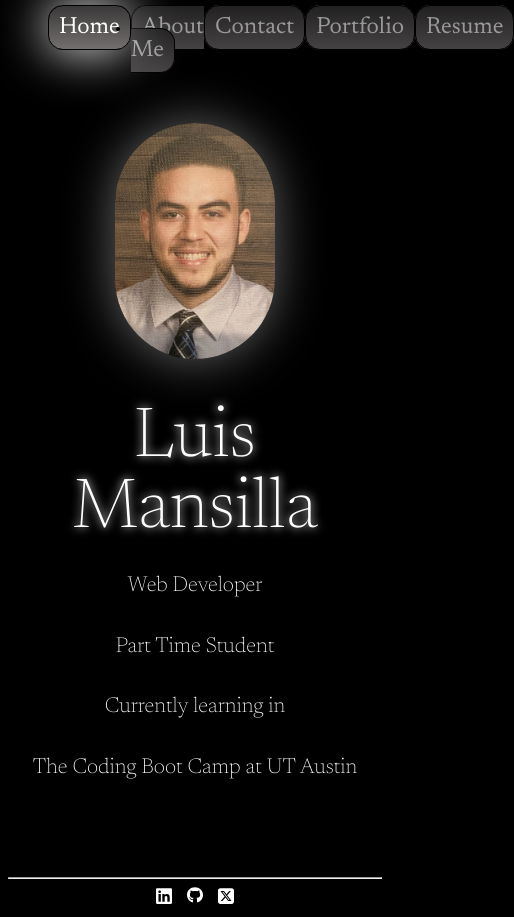
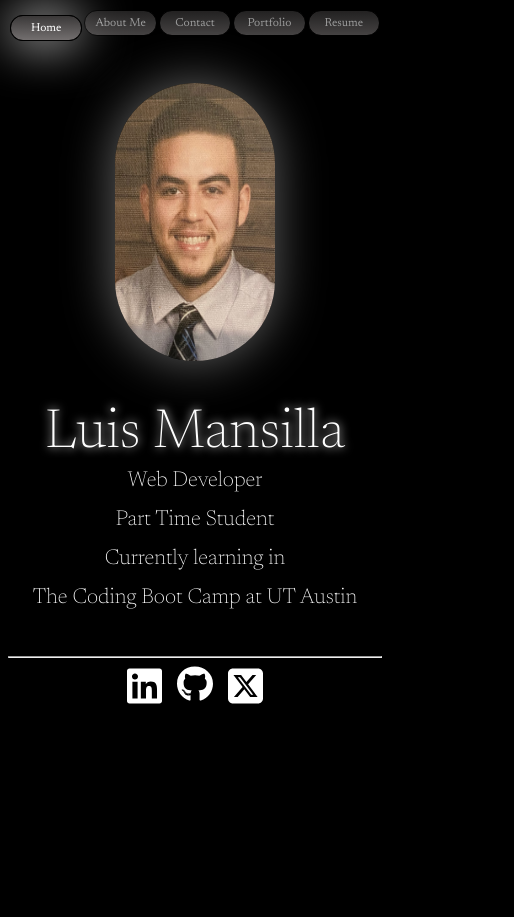
Before and after one commit to lmansilla92/mansilla-react-portfolio, a React (Vite) app: page / in a window 390 px wide. Shown: the whole page, 514 px wide, since content can reach past the window. After the commit the page ends 844 px from the top, so only its background shows below. Built offline with nearby package versions, Linux system fonts and the light colour scheme.

Commit message:
Fixed media queries for mobile for home and portfolio pages

```diff
--- a/src/App.css
+++ b/src/App.css
@@ -441,16 +441,36 @@ h3 {
     .main-links {
         width: 100%;
         flex-direction: row;
-        justify-content: space-around;
+        justify-content: space-between;
+        padding: 0;
+        margin: 1px;
     }
 
     /* makes nav take up entire width */
     .main-nav {
         width: 100%;
+        display: flex;
     }
 
     .main-links li {
-        width: 25%;
+        width: 100%;
+        display: flex;
+        margin: 1px;
+    }
+
+    .project-card {
+        display: flex;
+        flex-direction: row;
+        width: 40%;
+        height: 23vw;
+        border: 1px solid white;
+        border-radius: 20px;
+        margin: 39px 0px 33px;
+        background-size: cover;
+    }
+
+    .footer-icons {
+        width: 9vw;
     }
 
     /* sizes buttons */
@@ -458,6 +478,7 @@ h3 {
         width: 100%;
         margin: 0 auto;
         height: 11vw;
+        padding: 6px
     }
 
     .about-me-p {
@@ -479,23 +500,29 @@ h3 {
 
 /* resizes headshot */
         .head-shot {
-            height: 236px;
+            height: 33vh;
             width: 43%;
         }
 
 /* adjusts font sizes on mobile */
+    .main-description {
+        margin: 0px auto 30px auto;
+    }
+
     h1 {
-        font-size: 18.2vw;
+        font-size: 14.2vw;
     }
 
     .main-p {
         font-size: 5.5vw;
+        margin: 0px
     }
 
     /* resize buttons on main */
     .main-button {
-        height: 20vw;
-        font-size: 6vw;
+        height: 3vw;
+        font-size: 3vw;
+        text-align: center;
     }
 
     .main-links li {
--- a/src/components/Form.jsx
+++ b/src/components/Form.jsx
@@ -21,12 +21,24 @@ export default function Form() {
         // useState to update form data
         setFormData((prevFormData) => ({ ...prevFormData, [name]: value }));
         // check to make sure input target is email, validate email using isValidEmail function
-        if (name === 'email' && !isValidEmail(e.target.value)) {
+        if (name === 'email' && !isValidEmail(value)) {
             // useState to setInputError message
             setInputError('Invalid Email');
         } else {
             setInputError(null);
         }
+
+        // if (name === 'name' && e.target.value == '') {
+        //     setInputError('Name is required');
+        // } else {
+        //     setInputError(null);
+        // }
+
+        // if (name === 'message' && e.target.value == '') {
+        //     setInputError('Message is required');
+        // } else {
+        //     setInputError(null);
+        // }
     }
 
     // handleSubmit function
```
Also changed, not shown: src/components/Navigation.jsx (line endings or trailing spaces).
